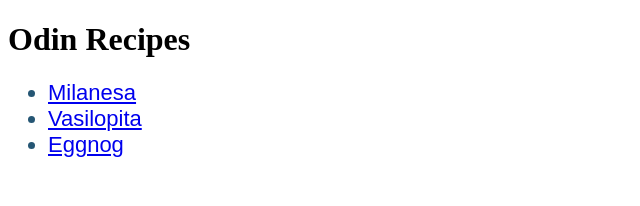
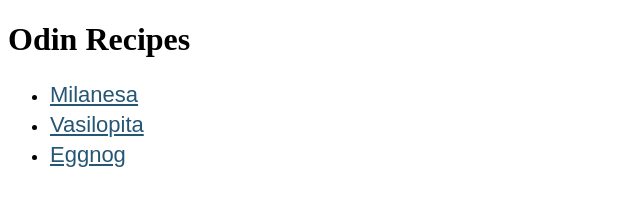
Before and after one commit to Burt8/odin-recipes, a plain HTML site: page index.html in a window 1280 px wide. Shown: the whole page, without its empty margins (0-640 px from the left). Drawn offline with Linux system fonts and the light colour scheme.

Commit message:
Add font color and padding

```diff
--- a/styles.css
+++ b/styles.css
@@ -1,5 +1,8 @@
-li {
+a {
     font-family:Arial, Helvetica, sans-serif;
     font-size: 22px;
     color:hsl(203, 51%, 30%)
 }
+li {
+    padding: 2px;
+}
```
